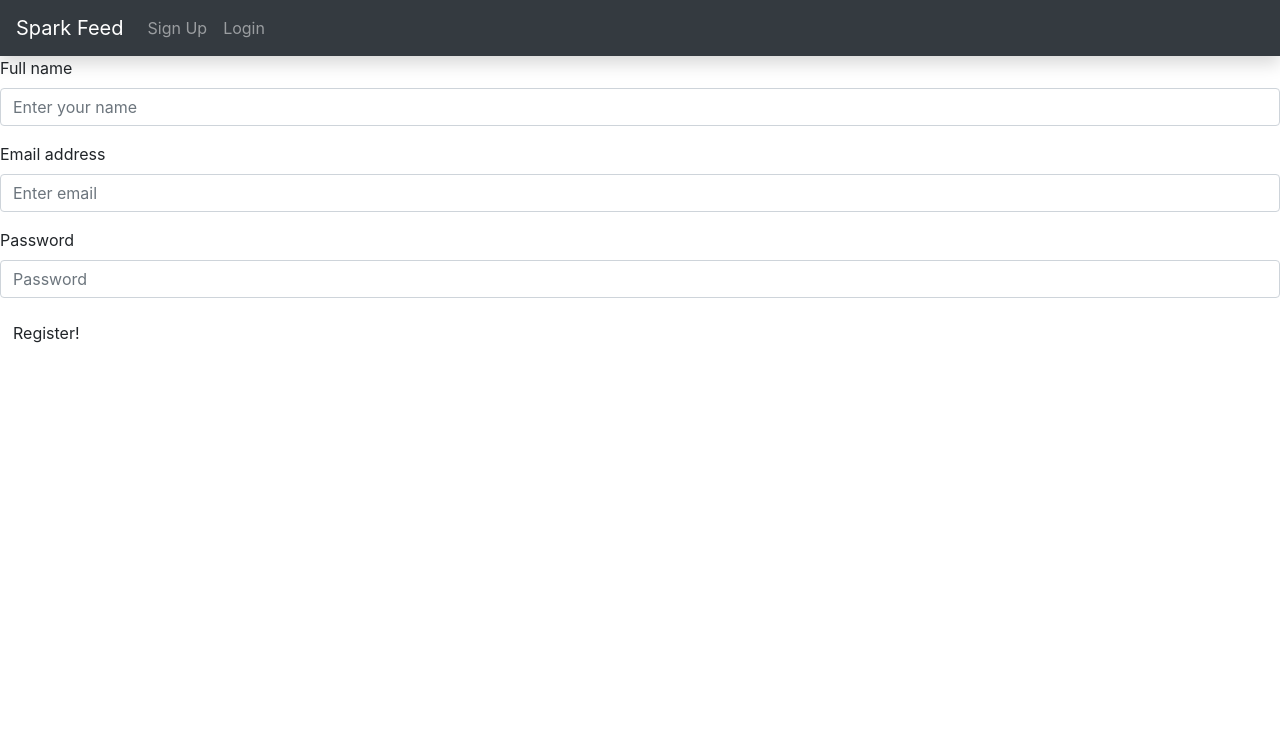
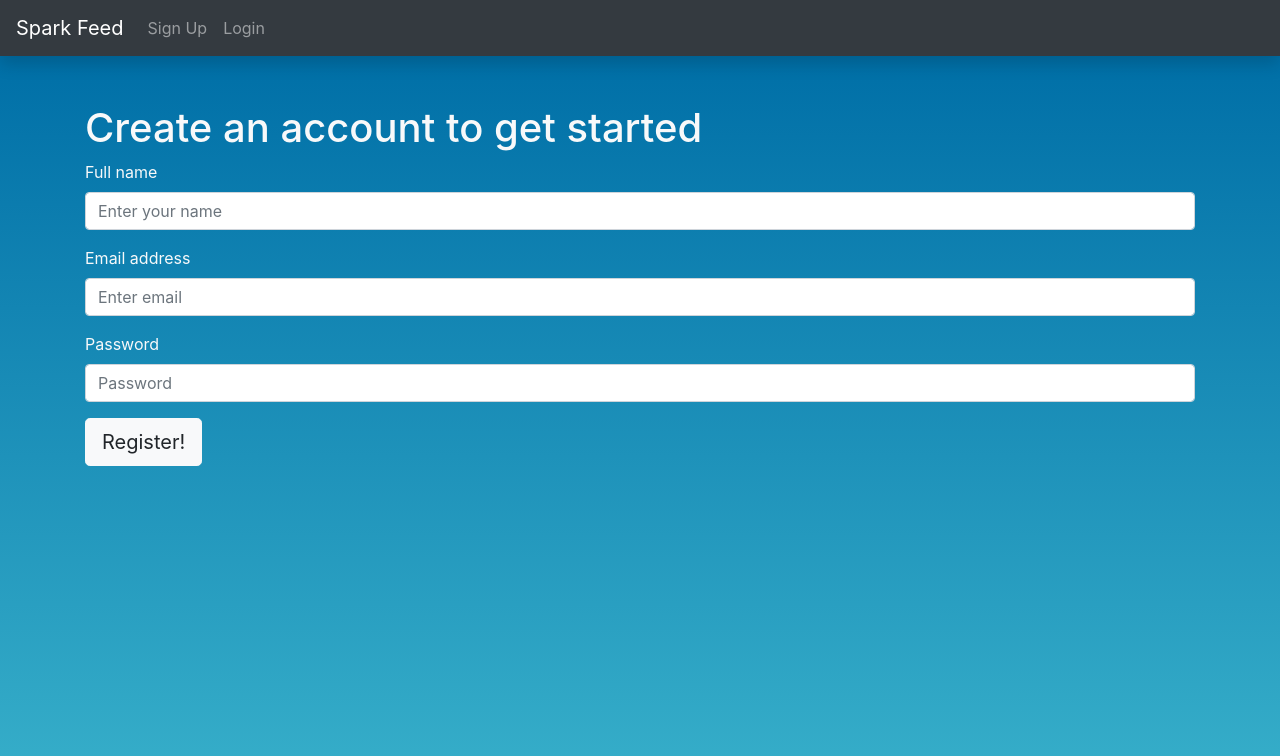
Before and after one commit to mpage544165/Spark-Feed, an Angular app in the folder client/: page /register in a window 1280 px wide. Shown: the top 756 px of the page. Built offline with nearby package versions, Linux system fonts and the light colour scheme.

Commit message:
style register page

```diff
--- a/client/src/app/home/home.component.ts
+++ b/client/src/app/home/home.component.ts
@@ -12,7 +12,7 @@ export class HomeComponent implements OnInit {
   name: string;
   articles: Article[] = [];
 
-  constructor(private articleService: ArticleService, private auth:AuthenticationService) { }
+  constructor(private articleService: ArticleService, public auth:AuthenticationService) { }
 
   ngOnInit(): void {
     if (this.auth.getUserDetails()) {
--- a/client/src/app/register/register.component.css
+++ b/client/src/app/register/register.component.css
@@ -0,0 +1,6 @@
+
+.fold {
+    height: 100vh;
+    background: rgb(60,181,205);
+    background: linear-gradient(0deg, rgba(60,181,205,1) 0%, rgba(0,111,167,1) 100%);
+}
--- a/client/src/app/register/register.component.html
+++ b/client/src/app/register/register.component.html
@@ -1,15 +1,22 @@
+
+<div class="container-fluid fold">
+
+  <div class="container">
     <form (submit)="register()">
-    <div class="form-group">
-      <label for="name">Full name</label>
+        <div class="form-group pt-5">
+          <h1 class="text-light">Create an account to get started</h1>
+          <label class="text-light" for="name">Full name</label>
           <input type="text" class="form-control" name="name" placeholder="Enter your name" [(ngModel)]="credentials.name">
         </div>
         <div class="form-group">
-      <label for="email">Email address</label>
+          <label class="text-light" for="email">Email address</label>
           <input type="email" class="form-control" name="email" placeholder="Enter email" [(ngModel)]="credentials.email">
         </div>
         <div class="form-group">
-      <label for="password">Password</label>
+          <label class="text-light" for="password">Password</label>
           <input type="password" class="form-control" name="password" placeholder="Password" [(ngModel)]="credentials.password">
         </div>
-    <button type="submit" class="btn btn-default">Register!</button>
+        <button type="submit" class="btn btn-lg btn-light">Register!</button>
     </form>
+  </div>
+</div>
--- a/client/src/app/register/register.component.ts
+++ b/client/src/app/register/register.component.ts
@@ -3,7 +3,8 @@ import { AuthenticationService, TokenPayload } from '../authentication.service';
 import { Router } from '@angular/router';
 
 @Component({
-  templateUrl: './register.component.html'
+  templateUrl: './register.component.html',
+  styleUrls: ['./register.component.css']
 })
 export class RegisterComponent {
   credentials: TokenPayload = {
```
Lines whose indentation alone changed are shown as unchanged.
